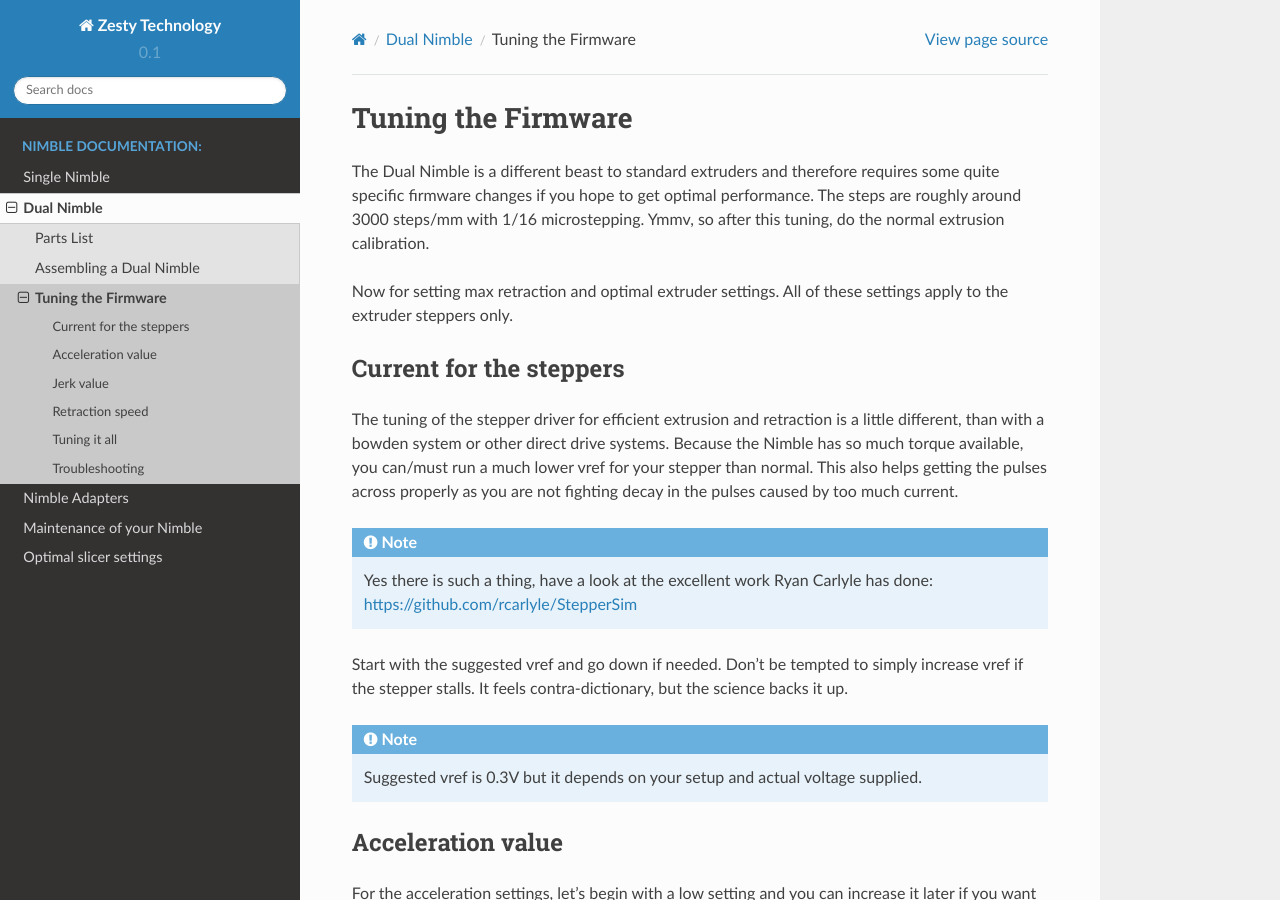
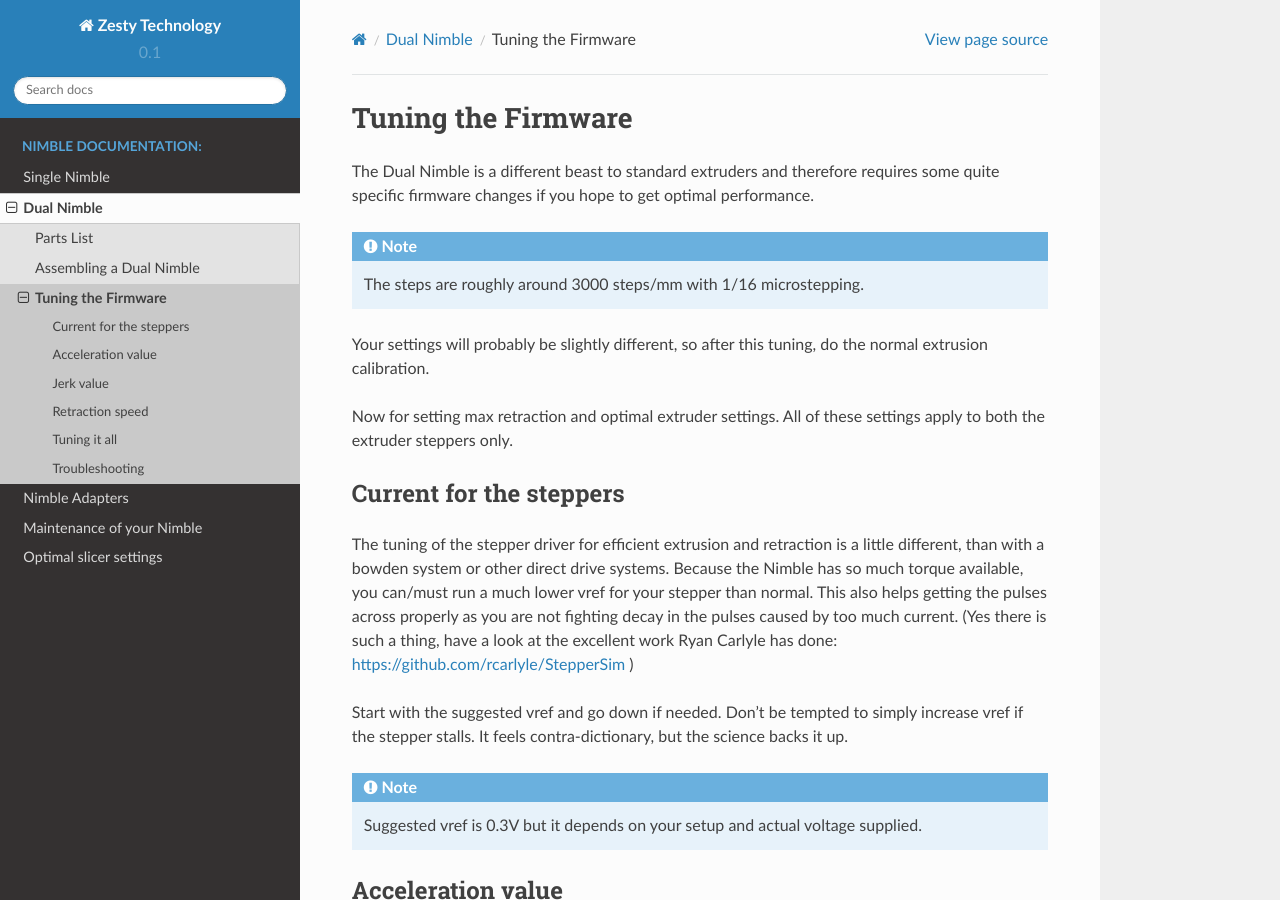
Before and after one commit to ZestyTechnology/zesty-docs, a Sphinx documentation site: the page built from docs/nimble_dual/tuning.rst, in a window 1280 px wide and 900 px high. Built offline with Sphinx 7.4.7 and the Read the Docs theme 2.0.0, drawn with Linux system fonts in a browser that asks for light colours; pages that are not in the unit, such as notebooks, are missing from menus; some of the changed text lies outside the part shown.

Commit message:
Update tuning.rst

```diff
--- a/docs/nimble_dual/tuning.rst
+++ b/docs/nimble_dual/tuning.rst
@@ -2,16 +2,18 @@
 ===================
 
 The Dual Nimble is a different beast to standard extruders and therefore requires some quite specific firmware changes if you hope to get optimal performance.
-The steps are roughly around 3000 steps/mm with 1/16 microstepping. Ymmv, so after this tuning, do the normal extrusion calibration.
 
-Now for setting max retraction and optimal extruder settings. All of these settings apply to the extruder steppers only.
+.. Note:: The steps are roughly around 3000 steps/mm with 1/16 microstepping.
+
+Your settings will probably be slightly different, so after this tuning, do the normal extrusion calibration.
+
+Now for setting max retraction and optimal extruder settings. All of these settings apply to both the extruder steppers only.
 
 Current for the steppers
 -----------------------
 
 The tuning of the stepper driver for efficient extrusion and retraction is a little different, than with a bowden system or other direct drive systems. Because the Nimble has so much torque available, you can/must run a much lower vref for your stepper than normal. This also helps getting the pulses across properly as you are not fighting decay in the pulses caused by too much current.
-
-.. Note:: Yes there is such a thing, have a look at the excellent work Ryan Carlyle has done: https://github.com/rcarlyle/StepperSim
+(Yes there is such a thing, have a look at the excellent work Ryan Carlyle has done: https://github.com/rcarlyle/StepperSim )
 
 Start with the suggested vref and go down if needed. Don’t be tempted to simply increase vref if the stepper stalls. It feels contra-dictionary, but the science backs it up.
 
```
Also changed, not shown: other parts of docs/nimble_dual/tuning.rst (+2 -0 lines).
